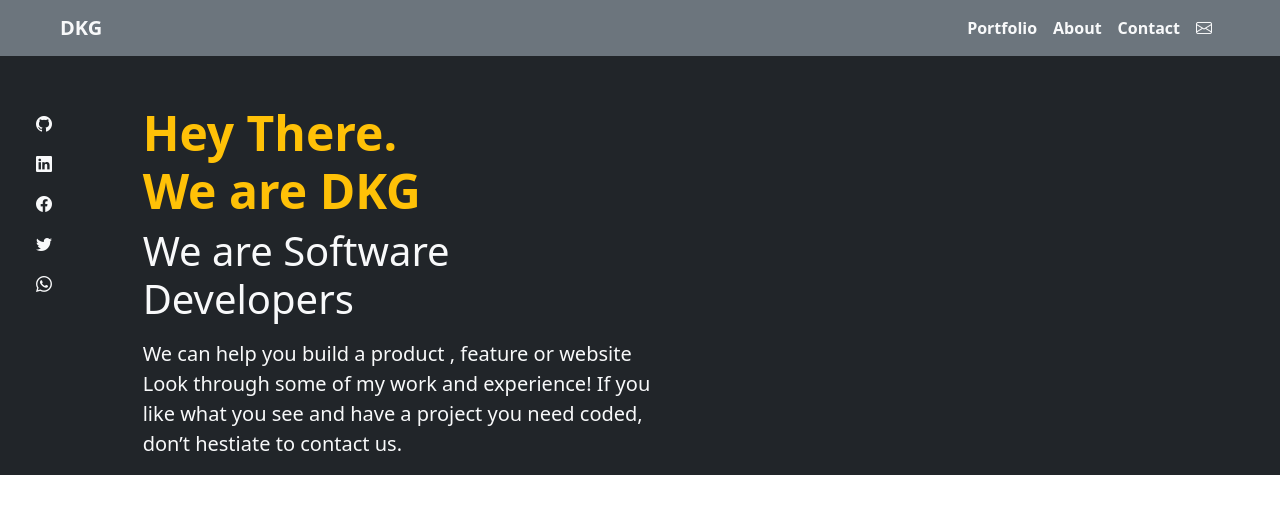
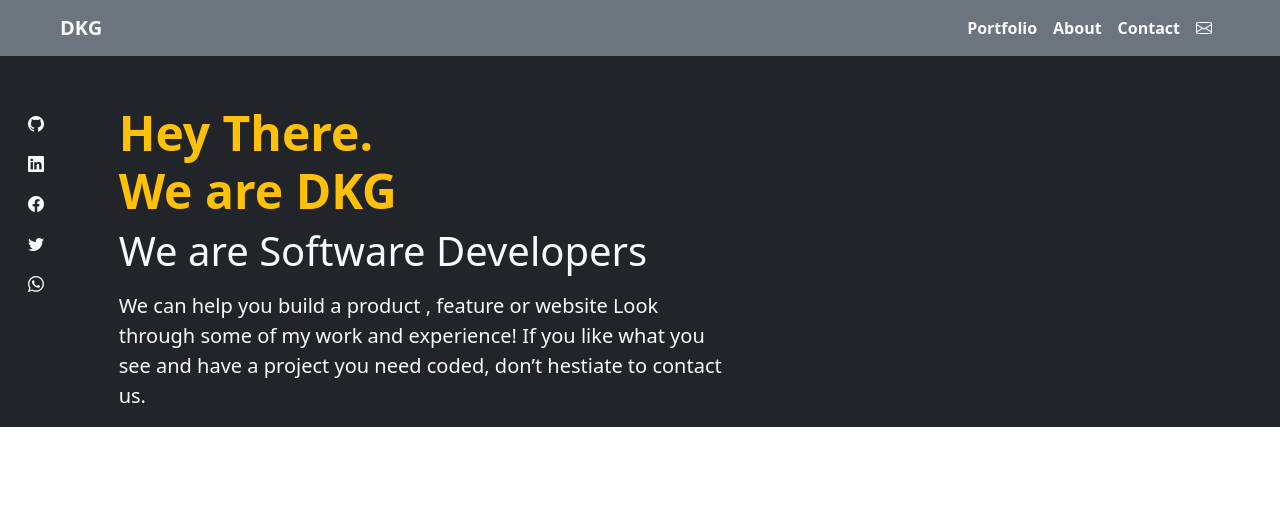
Before and after one commit to DiamondNath07/Portfolio-web-bootstrap, a website: page index.html in a window 1280 px wide. Drawn offline with nearby package versions, Linux system fonts and the light colour scheme.

Commit message:
resize colum in intro-section

```diff
--- a/index.html
+++ b/index.html
@@ -83,7 +83,7 @@
       <section class="intro">
         <div class="container-fluid bg-dark">
           <div class="row">
-            <div class="col-1 d-none d-md-block pt-5 ms-2">
+            <div class="col-1 d-none d-md-block pt-5">
               <ul class="nav flex-column">
                 <li class="nav-item">
                   <a class="nav-link active" aria-current="page" href="#"
@@ -113,7 +113,7 @@
               </ul>
               <!-- intro-text -->
             </div>
-            <div class="col-5 pt-5 ms-3 offset-1">
+            <div class="col-6 pt-5 ">
               <h1 class="display-5 fw-bold text-warning">
                 Hey There. <br />
                 We are DKG
```
